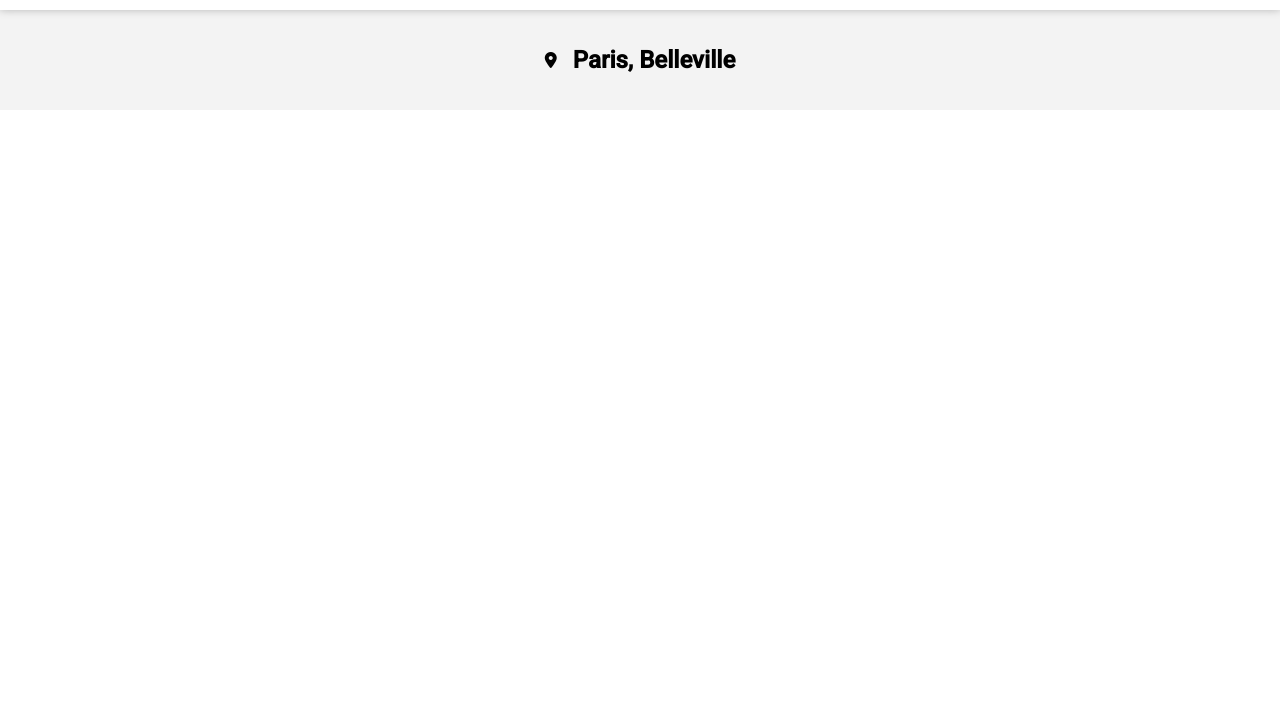
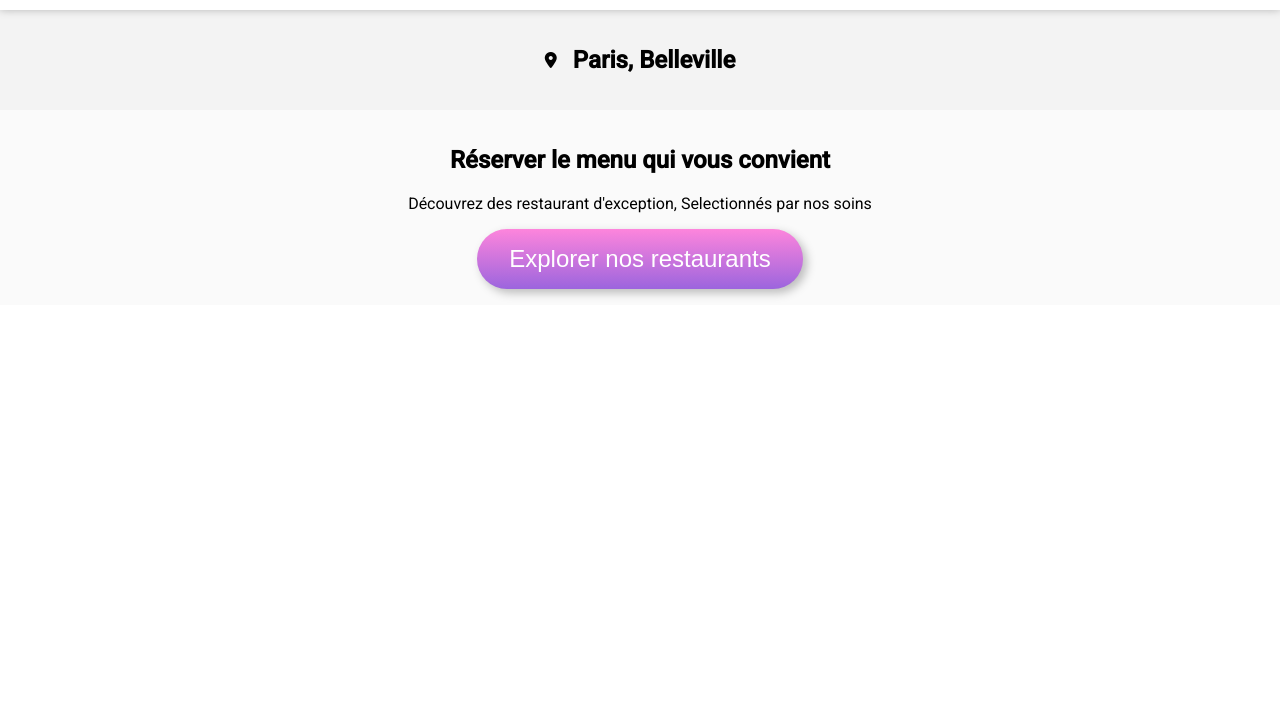
Before and after one commit to 0slevin0/Ohmyfood, a plain HTML site: page index.html in a window 1280 px wide. Shown: the part 80-800 px from the top of the page. Drawn offline with Linux system fonts and the light colour scheme; a web font is replaced by a local one.

Commit message:
explorebutton

```diff
--- a/index.html
+++ b/index.html
@@ -13,13 +13,18 @@
   </head>
   <body>
     <header>
-      <h1>Oh my food</h1>
+      <h1>Ohmyfood</h1>
     </header>
     <main>
       <div class="city">
         <i class="fas fa-map-marker-alt"></i>
         <h2>Paris, Belleville</h2>
       </div>
+      <section class="explore">
+        <h2>Réserver le menu qui vous convient</h2>
+        <p>Découvrez des restaurant d'exception, Selectionnés par nos soins</p>
+        <button>Explorer nos restaurants</button>
+      </section>
     </main>
     <footer></footer>
   </body>
--- a/style.css
+++ b/style.css
@@ -29,3 +29,31 @@ main .city {
   text-align: center;
   padding: 1rem;
 }
+
+main .explore {
+  text-align: center;
+  background-color: #fafafa;
+  padding: 1rem;
+}
+
+.explore button {
+  color: white;
+  font-weight: 300;
+  font-size: 1.5rem;
+  padding: 1rem 2rem;
+  border: none;
+  border-radius: 2rem;
+  box-shadow: 0.25rem 0.25rem 10px rgb(0 0 0 / 25%);
+  background-image: linear-gradient(
+    to top,
+    rgba(147, 86, 220, 0.9),
+    rgba(255, 121, 218, 0.9)
+  );
+  cursor: pointer;
+  transition: transform 200ms;
+}
+
+.explore button:hover {
+  transform: scale(1.1);
+  opacity: 0.7;
+}
```
